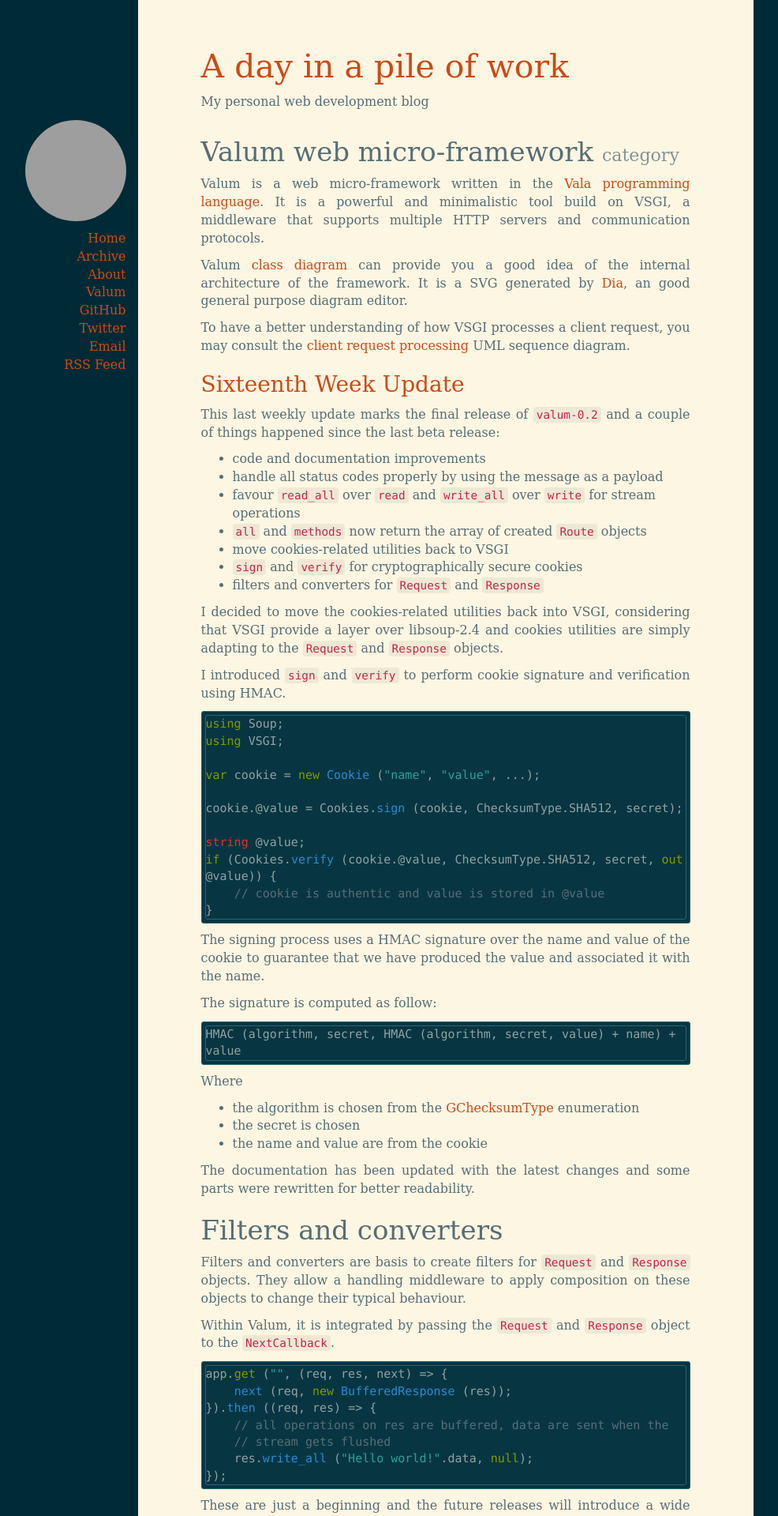
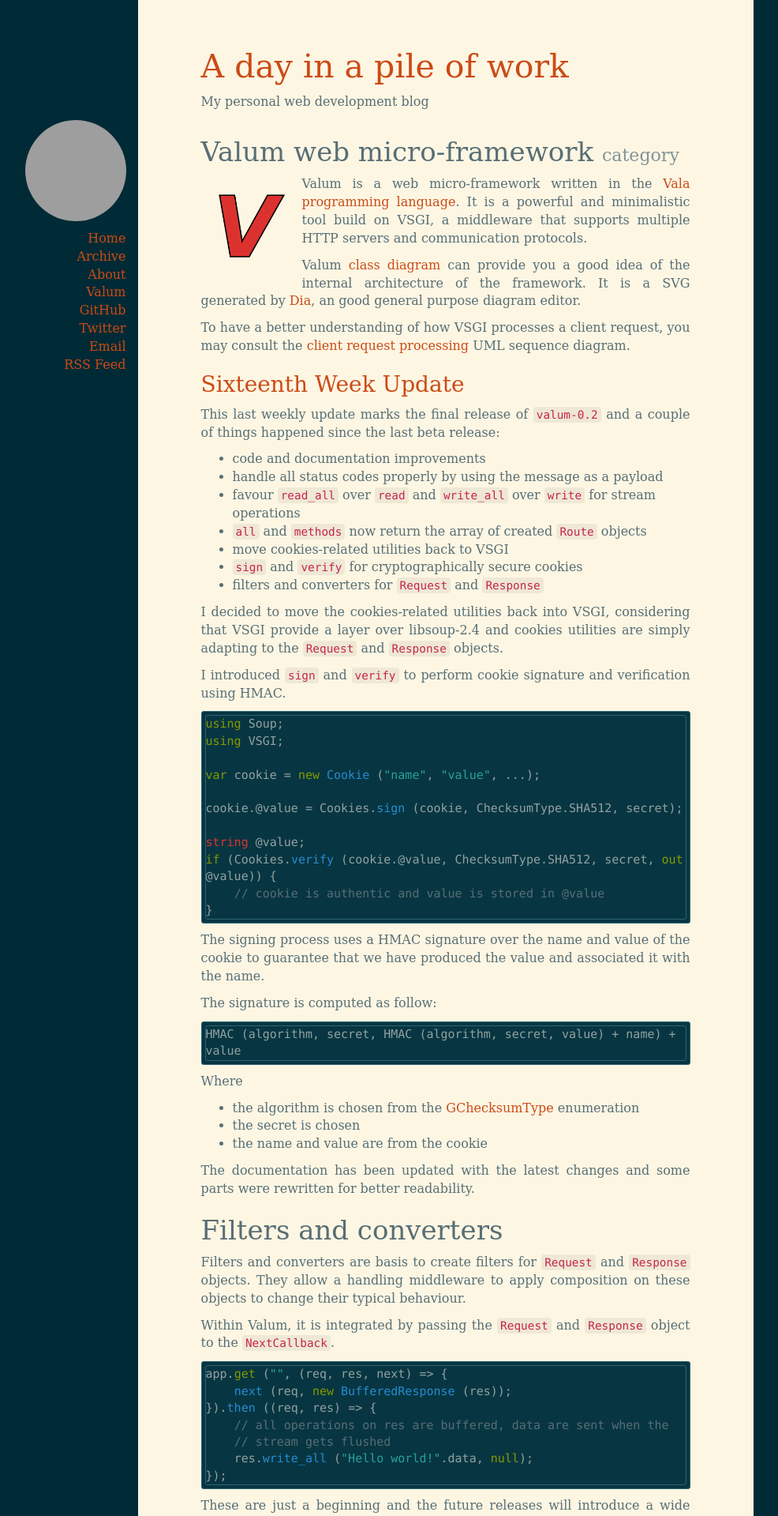
Before and after one commit to arteymix/arteymix.github.io, a Jekyll site: the page built from valum/index.md, in a window 1280 px wide. Shown: the top 1919 px of the page at 79% size, without its empty margins (173-1159 px from the left). Built offline with Jekyll 4.4.1, drawn with Linux system fonts in a browser that asks for light colours; some web fonts are replaced; Markdown is read by kramdown in place of the engine named in the settings; comment, search, counter and statistics services are not loaded; grey boxes are pictures that could not be loaded.

Commit message:
Add Valum branding in the category

```diff
--- a/valum/index.md
+++ b/valum/index.md
@@ -3,6 +3,8 @@
 title: Valum web micro-framework
 categories: valum
 ---
+
+<img class="pull-left" style="width: 8em;" src="/assets/img/valum-icon.png" title="Valum micro-framework branding">
 
 Valum is a web micro-framework written in the
 [Vala programming language](https://wiki.gnome.org/Projects/Vala). It is
```
Also changed, not shown: assets/img/valum-icon.png (added).
